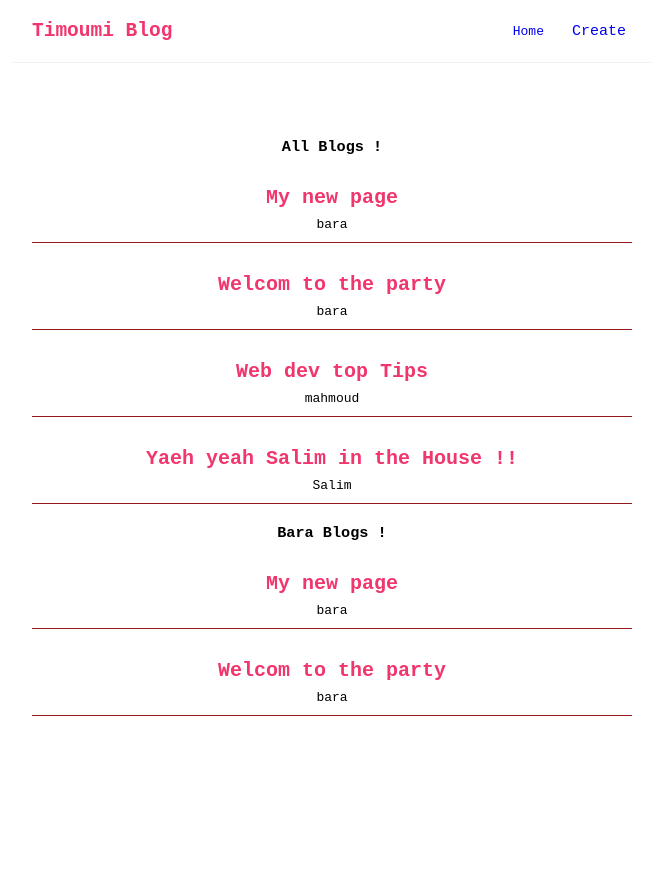
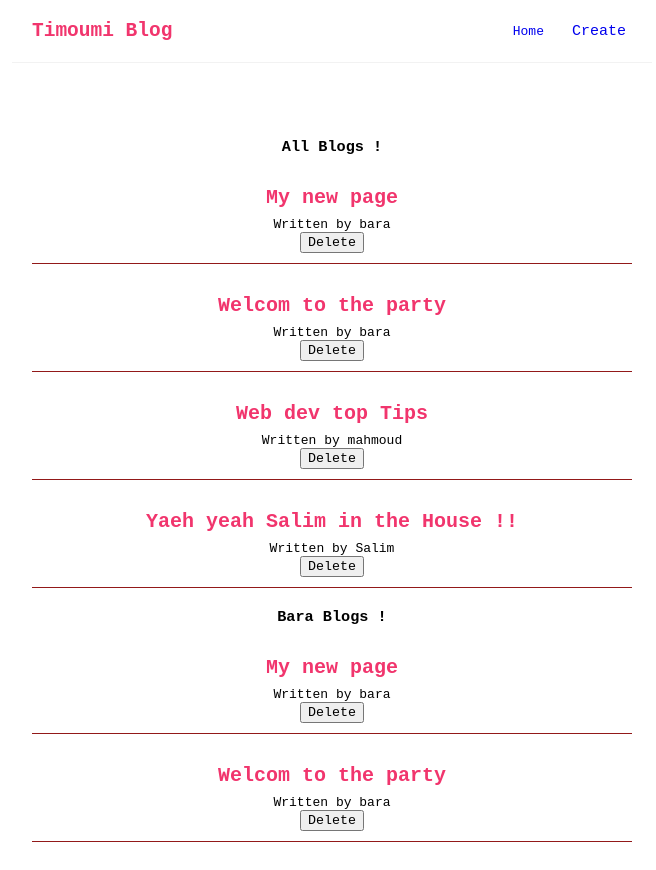
Before and after one commit to Timoumi-Mahmoud/simple_blog_With_React-, a React (Create React App) app: page / in a window 1280 px wide. Shown: the top 870 px of the page, without its empty margins (308-964 px from the left). Before the commit the page ends 800 px from the top, so only its background shows below. Built offline with nearby package versions, Linux system fonts and the light colour scheme.

Commit message:
delte a blog

```diff
--- a/src/home.js
+++ b/src/home.js
@@ -8,20 +8,25 @@ const Home = () => {
         {title:'Welcom to the party', body:'lorem ipsum .....', author:'bara', id:'2'  },
         {title:'Web dev top Tips ', body:'lorem ipsum .....', author:'mahmoud', id:'3'  },
         {title:'Yaeh yeah Salim in the House !!', body:'lorem ipsum .....', author:'Salim', id:'4'  },
-
-
     ])
 
+    const handelDelete= (id)=>{
+        const newBlogs = blogs.filter((item)=>(
+            item.id !==id
+               ))
+               setBlog(newBlogs)
+
+    }
     return (
         <>
         <div className="home">
 
         </div>
         <br/>
-        <Post blogs={blogs} title="All Blogs !" />
+        <Post blogs={blogs} title="All Blogs !" handelDelete={handelDelete} />
         <Post blogs={blogs.filter((item)=>(
             item.author ==='bara'
-    ))} title="Bara Blogs !" />
+          ))} title="Bara Blogs !" />
         </>
 
 
--- a/src/post.js
+++ b/src/post.js
@@ -1,7 +1,9 @@
 import { useState } from "react"
 
 
-const Post = ({blogs, title }) => {
+const Post = ({blogs, title , handelDelete}) => {
+
+
 
 /*     const blogs=props.blogs;
     const title=props.title; */
@@ -19,7 +21,8 @@ const Post = ({blogs, title }) => {
             {blogs.map((item)=>(
                 <div className="body-preview" key={item.id}>
                 <h2>{item.title}</h2>
-                <p>{item.author}</p>
+                <p> Written by {item.author}</p>
+                <button onClick={(id)=>handelDelete( item.id)}> Delete</button>
                 </div>
         ))}
 
```
